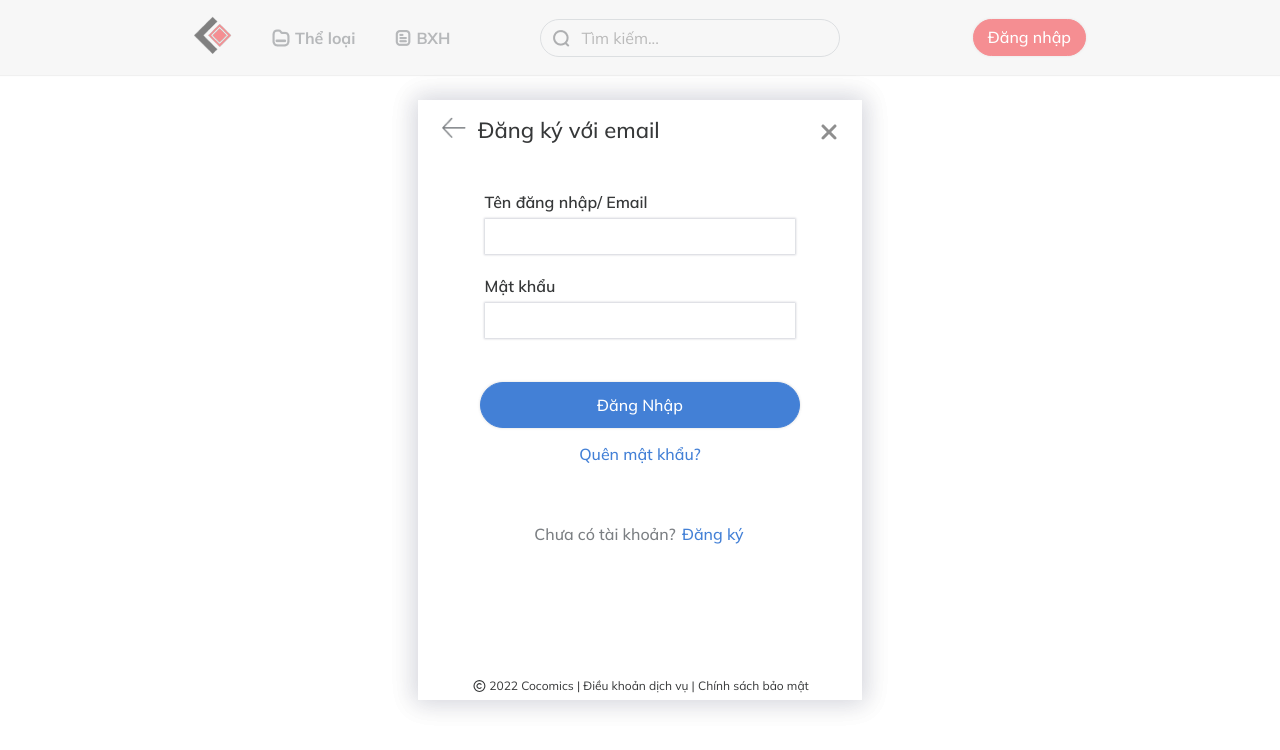
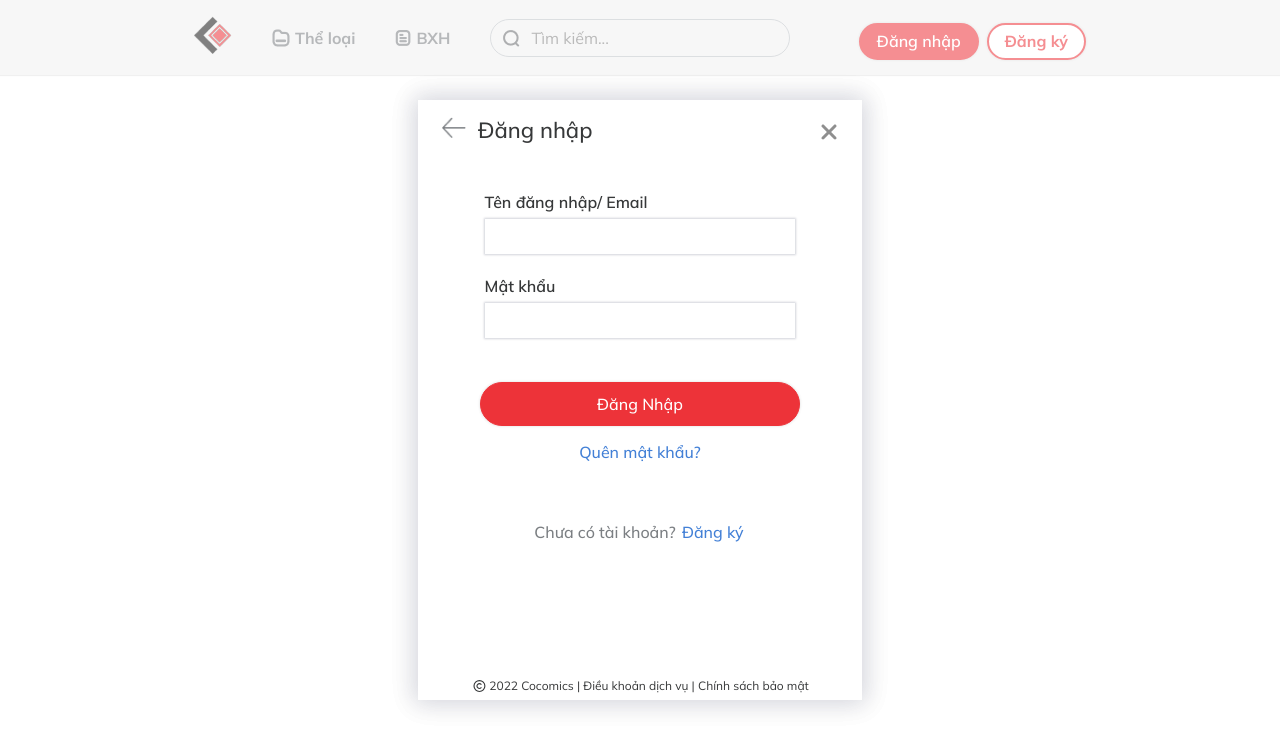
Before and after one commit to kimtung102/cocomics, a React (Create React App) app: page / in a window 1280 px wide. Both pictures are taken after a click on the button "Đăng nhập". Shown: the top 750 px of the page. Built offline with nearby package versions, Linux system fonts and the light colour scheme.

Commit message:
handle popup

```diff
--- a/src/components/Button/Button.js
+++ b/src/components/Button/Button.js
@@ -13,6 +13,8 @@ function Button({
     fb = false,
     gg = false,
     text = false,
+    rounded = false,
+    large,
     children,
     className,
     leftIcon,
@@ -45,11 +47,12 @@ function Button({
     const classes = cx('wrapper', {
         [className]: className,
         primary,
-        secondary,
+        large,
         disabled,
         text,
         fb,
         gg,
+        rounded,
     });
 
     return (
--- a/src/components/Button/Button.module.scss
+++ b/src/components/Button/Button.module.scss
@@ -4,7 +4,7 @@
     align-items: center;
     justify-content: center;
     min-width: 70px;
-    padding: 8px 14px;
+    padding: 7px 16px;
     border-radius: 4px;
     font-size: 1.6rem;
     font-weight: 500;
@@ -17,6 +17,7 @@
 
     + .wrapper {
         margin-top: 8px;
+        margin-left: 8px;
     }
 
     &.disabled {
@@ -45,6 +46,20 @@
 .primary {
     color: var(--white);
     background-color: var(--primary);
+    border: 2px solid var(--primary);
+    border-radius: 999px;
+    font-weight: 600;
+    &:hover {
+        border-color: var(--primary);
+        background: linear-gradient(0deg, rgba(0, 0, 0, 0.06), rgba(0, 0, 0, 0.06)), #fe2c55;
+    }
+}
+
+.large {
+    width: 320px;
+    line-height: 28px;
+    color: var(--white);
+    background-color: var(--primary);
     border-color: var(--primary);
     border-radius: 999px;
     &:hover {
@@ -53,13 +68,15 @@
     }
 }
 
-.secondary {
-    width: 320px;
-    line-height: 28px;
-    color: var(--white);
-    background-color: var(--secondary);
-    border-color: var(--secondary);
+.rounded {
     border-radius: 999px;
+    border: 2px solid var(--primary);
+    color: var(--primary);
+    font-weight: 700;
+
+    &:hover {
+        background-color: #fff3f5;
+    }
 }
 
 .text {
@@ -77,3 +94,7 @@
     border-color: #ffffff;
     color: var(--black);
 }
+
+.fb {
+    background-color: var(--secondary);
+}
--- a/src/components/Modal/Modal.js
+++ b/src/components/Modal/Modal.js
@@ -1,80 +1,56 @@
 import className from 'classnames/bind';
 import styles from './Modal.module.scss';
-import logo from '~/assets/images/logo.png';
 import arrow from '~/assets/images/arrow-left.png';
 import Button from '../Button/Button';
-import googleLogo from '~/assets/images/googleLogo.png';
+
 import { FontAwesomeIcon } from '@fortawesome/react-fontawesome';
-import { faFacebook } from '@fortawesome/free-brands-svg-icons';
 import { faCopyright } from '@fortawesome/free-regular-svg-icons';
 import { faXmark } from '@fortawesome/free-solid-svg-icons';
+import { useRecoilState } from 'recoil';
+import { popupState } from '~/states/popupState';
 
 const cx = className.bind(styles);
 
-function Modal({ show, type, popup }) {
-    if (!show) {
+function Modal({ popup }) {
+    const [p, setP] = useRecoilState(popupState);
+
+    if (popup === 0) {
         return null;
     } else
         return (
             <div className={cx('modal')}>
                 <div className={cx('modal-overlay')}></div>
-                <div className={type === 1 ? cx('modal-body') : cx('modal-body-2')}>
+                <div className={cx('modal-body')}>
                     <div className={cx('modal-linear')}>
-                        {type === 2 && popup.id === 2 && (
+                        {popup === 1 && (
                             <div className={cx('popup-title')}>
-                                <span className={cx('back')}>
+                                <span className={cx('back')} onClick={() => setP(0)}>
                                     <img src={arrow} alt="arrow" width={'24px'}></img>
                                 </span>
-                                <p className={cx('title')}>{popup.header}</p>
+                                <p className={cx('title')}>Đăng nhập</p>
                             </div>
                         )}
-                        {type === 2 && popup.id === 3 && (
+                        {popup === 2 && (
                             <div className={cx('popup-title')}>
-                                <span className={cx('back')}>
+                                <span className={cx('back')} onClick={() => setP(1)}>
                                     <img src={arrow} alt="arrow" width={'24px'}></img>
                                 </span>
-                                <p className={cx('title')}>{popup.header}</p>
+                                <p className={cx('title')}>Đăng ký</p>
                             </div>
                         )}
-                        {type === 2 && popup.id === 4 && (
+                        {popup === 3 && (
                             <div className={cx('popup-title')}>
-                                <span className={cx('back')}>
+                                <span className={cx('back')} onClick={() => setP(2)}>
                                     <img src={arrow} alt="arrow" width={'24px'}></img>
                                 </span>
-                                <p className={cx('title')}>{popup.header}</p>
+                                <p className={cx('title')}>Quên mật khẩu</p>
                             </div>
                         )}
-
-                        <span className={cx('cancel')}>
+                        <span className={cx('cancel')} onClick={() => setP(0)}>
                             <FontAwesomeIcon icon={faXmark} />
                         </span>
                         <div className={cx('modal-inner')}>
-                            {type === 1 && (
-                                <div className={cx('inner-header')}>
-                                    <img src={logo} alt="logo" className={cx('logo')}></img>
-                                    <p className={cx('header')}>Chào mừng đến với Cocomics</p>
-                                    <p className={cx('sub-header')}>
-                                        Truy cập hàng tấn tiểu thuyết và truyện tranh chỉ bằng một lần nhấn
-                                    </p>
-                                </div>
-                            )}
-
-                            {type === 1 && (
-                                <div className={cx('inner-body')}>
-                                    <Button
-                                        secondary
-                                        gg
-                                        leftIcon={<img src={googleLogo} alt="gglogo" width={'25px'}></img>}
-                                    >
-                                        Đăng nhập với Google
-                                    </Button>
-                                    <Button secondary leftIcon={<FontAwesomeIcon icon={faFacebook} />}>
-                                        Đăng nhập với Facebook
-                                    </Button>
-                                </div>
-                            )}
-
-                            {type === 2 && popup.id === 2 && (
+                            {popup === 2 && (
                                 <div className={cx('form-wrapper')}>
                                     <div className={cx('form-item')}>
                                         <label htmlFor="username" className={cx('label')}>
@@ -114,11 +90,11 @@ function Modal({ show, type, popup }) {
                                     </div>
 
                                     <div className={cx('btn-signup')}>
-                                        <Button secondary>Đăng ký</Button>
+                                        <Button large>Đăng ký</Button>
                                     </div>
                                 </div>
                             )}
-                            {type === 2 && popup.id === 3 && (
+                            {popup === 1 && (
                                 <div className={cx('form-wrapper')}>
                                     <div className={cx('form-item')}>
                                         <label htmlFor="username" className={cx('label')}>
@@ -146,14 +122,16 @@ function Modal({ show, type, popup }) {
                                     </div>
 
                                     <div className={cx('btn-signup')}>
-                                        <Button secondary>Đăng Nhập</Button>
+                                        <Button large>Đăng Nhập</Button>
                                         <div className={cx('btn-forgot')}>
-                                            <Button text>Quên mật khẩu?</Button>
+                                            <Button text onClick={() => setP(3)}>
+                                                Quên mật khẩu?
+                                            </Button>
                                         </div>
                                     </div>
                                 </div>
                             )}
-                            {type === 2 && popup.id === 4 && (
+                            {popup === 3 && (
                                 <div className={cx('form-wrapper')}>
                                     <div className={cx('form-item')}>
                                         <label htmlFor="username" className={cx('label')}>
@@ -175,28 +153,26 @@ function Modal({ show, type, popup }) {
                                         <input type="text" id="email" name="email" className={cx('input')}></input>
                                     </div>
                                     <div className={cx('btn-signup')}>
-                                        <Button secondary>Xác nhận</Button>
+                                        <Button large>Xác nhận</Button>
                                     </div>
                                 </div>
                             )}
                         </div>
                         <div className={cx('inner-sign')}>
-                            {type === 1 && (
+                            {popup === 1 && (
                                 <>
-                                    <p className={cx('sign-text')}>Không có tài khoản?</p>
-                                    <Button text>Tạo tài khoản</Button>
+                                    <p className={cx('sign-text')}>Chưa có tài khoản?</p>
+                                    <Button text onClick={() => setP(2)}>
+                                        Đăng ký
+                                    </Button>
                                 </>
                             )}
-                            {type === 2 && popup.id === 2 && (
+                            {popup === 2 && (
                                 <>
                                     <p className={cx('sign-text')}>Đã có tài khoản?</p>
-                                    <Button text>Đăng nhập</Button>
-                                </>
-                            )}
-                            {type === 2 && popup.id === 3 && (
-                                <>
-                                    <p className={cx('sign-text')}>Chưa có tài khoản?</p>
-                                    <Button text>Đăng ký</Button>
+                                    <Button text onClick={() => setP(1)}>
+                                        Đăng nhập
+                                    </Button>
                                 </>
                             )}
                         </div>
--- a/src/components/Search/Search.module.scss
+++ b/src/components/Search/Search.module.scss
@@ -7,7 +7,6 @@
     width: 300px;
     border: 1px solid #babfc4;
     border-radius: 999px;
-    margin-left: 50px;
 
     input {
         flex: 1;
--- a/src/layouts/Header/Header.js
+++ b/src/layouts/Header/Header.js
@@ -1,4 +1,3 @@
-import { useState } from 'react';
 import className from 'classnames/bind';
 import styles from './Header.module.scss';
 import logo from '~/assets/images/logo.png';
@@ -7,11 +6,21 @@ import bxhIcon from '~/assets/images/bxh-icon.png';
 import Button from '~/components/Button/Button';
 import Modal from '~/components/Modal/Modal';
 import Search from '~/components/Search/Search';
+import { useRecoilState } from 'recoil';
+import { popupState } from '~/states/popupState';
 
 const cx = className.bind(styles);
 
 function Header() {
-    const [show, setShow] = useState(false);
+    const [popup, setPopup] = useRecoilState(popupState);
+
+    const handleLoginShow = () => {
+        setPopup(1);
+    };
+
+    const handleSignInShow = () => {
+        setPopup(2);
+    };
 
     return (
         <div className={cx('wrapper')}>
@@ -31,12 +40,15 @@ function Header() {
                     <Search />
                 </div>
                 <div className={cx('right-block')}>
-                    <Button primary onClick={() => setShow(true)}>
+                    <Button primary onClick={handleLoginShow}>
                         Đăng nhập
+                    </Button>
+                    <Button rounded onClick={handleSignInShow}>
+                        Đăng ký
                     </Button>
                 </div>
             </div>
-            <Modal show={show} type={2} popup={{ id: 3, header: 'Đăng ký với email' }} />
+            <Modal popup={popup} />
         </div>
     );
 }
--- a/src/states/popupState.js
+++ b/src/states/popupState.js
@@ -2,8 +2,5 @@ import { atom } from 'recoil';
 
 export const popupState = atom({
     key: 'popupController',
-    default: {
-        type: 1,
-        popup: 1,
-    },
+    default: 0,
 });
```
Also changed, not shown: src/components/Modal/Modal.module.scss (+0 -11 lines).
